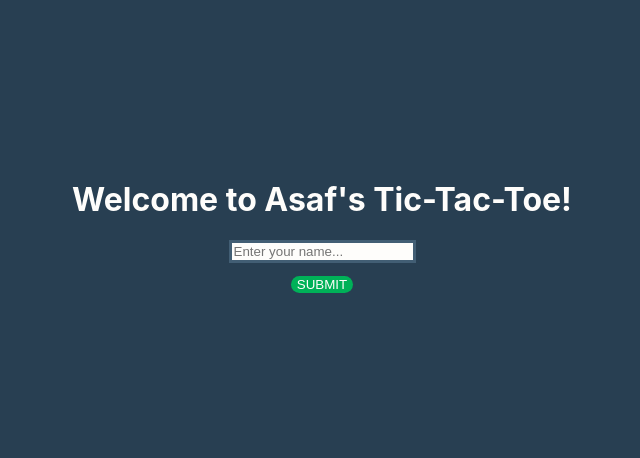
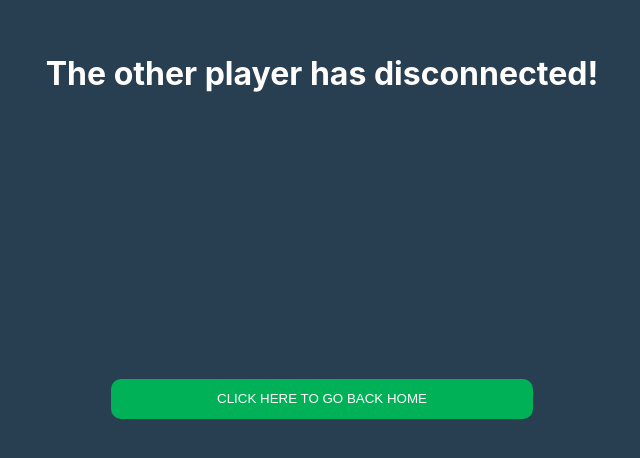
Before and after one commit to AxelrodAsaf/TicTacToeClient, a React (Create React App) app: page /playerDisconnected in a window 1280 px wide. Shown: the part 168-626 px from the top of the page, without its empty margins (318-958 px from the left). Built offline with nearby package versions, Linux system fonts and the light colour scheme; no server answers.

Commit message:
Added functionality to disconnected player;

```diff
--- a/src/App.js
+++ b/src/App.js
@@ -4,6 +4,7 @@ import HostGame from './Components/Host';
 import JoinGame from './Components/Join';
 import Waiting from './Components/Waiting';
 import Gameboard from './Components/Gameboard';
+import PlayerDisconnected from './Components/PlayerDisconnected';
 import Xwin from './Components/Xwin';
 import Owin from './Components/Owin';
 import Draw from './Components/Draw';
@@ -34,6 +35,7 @@ function App() {
         <Route path="/waiting" element={<Waiting username={username} setUsername={setUsername} pieceTypeO={pieceTypeO} setPieceTypeO={setPieceTypeO} gameID={gameID} setGameID={setGameID} socket={socket} />} />
         <Route path="/joingame" element={<JoinGame username={username} setUsername={setUsername} pieceTypeO={pieceTypeO} setPieceTypeO={setPieceTypeO} gameID={gameID} setGameID={setGameID} socket={socket} />} />
         <Route path="/gameboard/:gameID" element={<Gameboard username={username} setUsername={setUsername} pieceTypeO={pieceTypeO} setPieceTypeO={setPieceTypeO} gameID={gameID} setGameID={setGameID} socket={socket} />} />
+        <Route path="/playerDisconnected" element={<PlayerDisconnected />} />
         <Route path="/Xwin" element={<Xwin />} />
         <Route path="/Owin" element={<Owin />} />
         <Route path="/Draw" element={<Draw />} />
--- a/src/Components/Gameboard.jsx
+++ b/src/Components/Gameboard.jsx
@@ -5,7 +5,7 @@ import blueO from '../assets/blueO.png';
 import '../Styles/App.css';
 import '../Styles/Gameboard.css';
 
-var needToUpdateGameboard  = true;
+var needToUpdateGameboard = true;
 
 export default function Gameboard(props) {
   const navigate = useNavigate();
@@ -76,7 +76,24 @@ export default function Gameboard(props) {
       // Redirect to the lobby page when the game is over
       navigate('/');
     });
+
+    // Listen for the playerDisconnected event from the server
+    socket.on('playerDisconnected', (data) => {
+      console.log(`Player disconnected`);
+      navigate('/playerDisconnected');
+    });
+
   }, [gameID, username, navigate, socket]);
+    function handleExit() {
+      socket.emit('removePlayer', { gameID: gameID, username: username });
+      navigate('/');
+    }
+
+    function handleBack() {
+      socket.emit('removePlayer', { gameID: gameID, username: username });
+      navigate(`/joingame`);
+    }
+
 
   function handleMove(cell) {
     console.log(`Attempting to fill ${cell} with gamePiece: ${playerPiece}`);
@@ -155,8 +172,8 @@ export default function Gameboard(props) {
         </div>
 
         <div style={{ display: "flex", flexDirection: "row" }}>
-          <button style={{ marginTop: "5%" }} onClick={() => navigate(`/joingame`)} type='button' className='button-start'>BACK</button>
-          <button style={{ marginTop: "5%" }} onClick={() => navigate(`/`)} type='button' className='button-start'>EXIT</button>
+          <button style={{ marginTop: "5%" }} onClick={() => handleBack()} type='button' className='button-start'>BACK</button>
+          <button style={{ marginTop: "5%" }} onClick={() => handleExit()} type='button' className='button-start'>EXIT</button>
         </div>
       </div>
     </div>
--- /dev/null
+++ b/src/Components/PlayerDisconnected.jsx
@@ -0,0 +1,16 @@
+import React from 'react';
+import '../Styles/App.css';
+import '../Styles/PlayerDisconnected.css';
+import { useNavigate } from 'react-router-dom';
+
+export default function PlayerDisconnected() {
+  const navigate = useNavigate();
+  return (
+    <div className='main-div'>
+      <div className='main-subdiv'>
+        <h1 className='draw-h1'> The other player has disconnected! </h1>
+        <button style={{ marginTop: "5%" }} onClick={() => navigate(`/`)} type='button' className='home-button'>CLICK HERE TO GO BACK HOME</button>
+      </div>
+    </div>
+  )
+}
```
Also changed, not shown: src/Styles/PlayerDisconnected.css (added).
